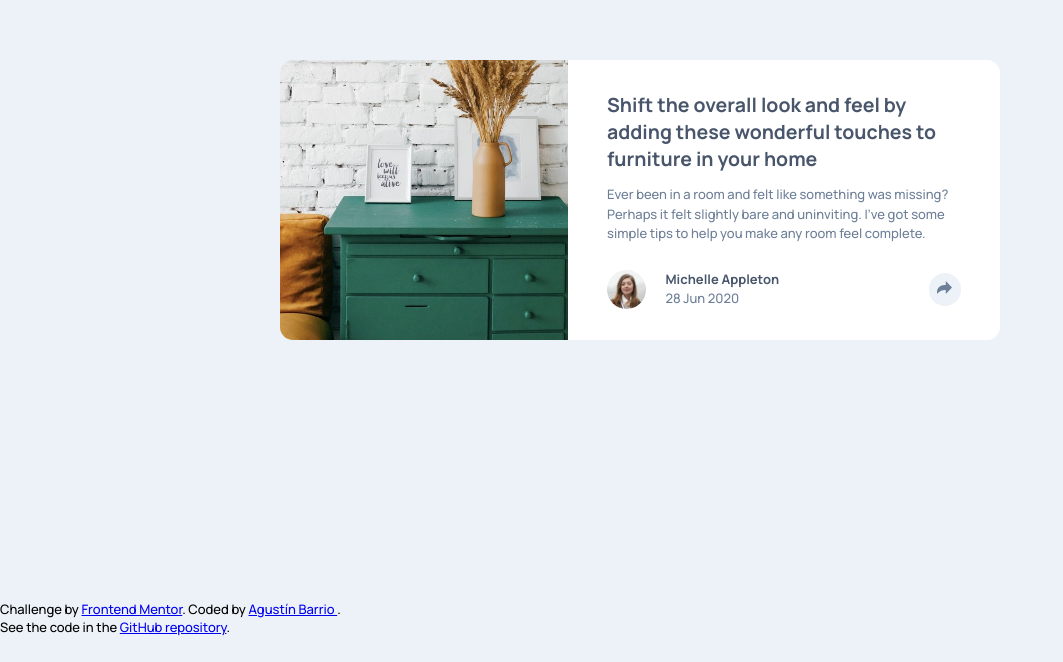
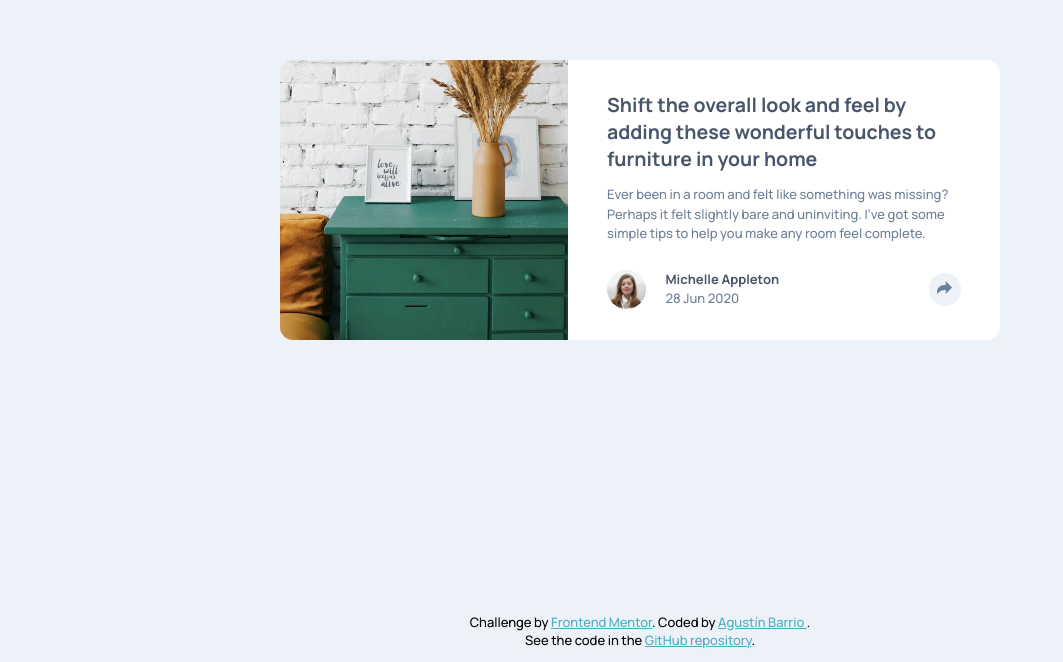
Before and after one commit to agusbarrio/Article-preview-component, a plain HTML site: page index.html in a window 1280 px wide. Shown: the part 200-862 px from the top of the page, without its empty margins (0-1063 px from the left). Before the commit the page ends 836 px from the top, so only its background shows below. Drawn offline with Linux system fonts and the light colour scheme.

Commit message:
Styles of footer

```diff
--- a/styles.css
+++ b/styles.css
@@ -116,7 +116,6 @@ main {
   text-transform: uppercase;
   letter-spacing: 0.3rem;
   position: absolute;
-
   min-height: 6rem;
   width: 100%;
   display: flex;
@@ -138,13 +137,7 @@ main {
   cursor: pointer;
 }
 
-.share-box.active + button {
-  background-color: var(--desaturated-dark-blue);
-}
-
-.inactive {
-  visibility: hidden;
-}
+/* Desktop design */
 @media screen and (min-width: 62em) {
   .article-preview-component {
     display: flex;
@@ -205,7 +198,29 @@ main {
   }
 }
 
+/* Share box --- Active state */
 .share-box.active {
   opacity: 1;
   visibility: visible;
 }
+.share-box.active + button {
+  background-color: var(--desaturated-dark-blue);
+}
+
+/* Footer */
+.attribution {
+  align-self: center;
+  width: 100%;
+  color: black;
+  font-size: 1rem;
+  text-align: center;
+  padding: 1rem;
+}
+
+.attribution p {
+  margin: 0;
+}
+
+.attribution a {
+  color: rgb(75, 174, 192);
+}
```
